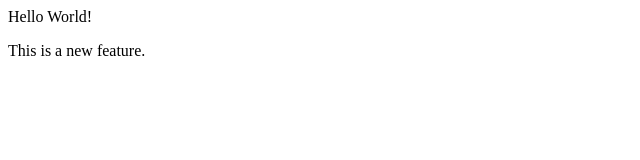
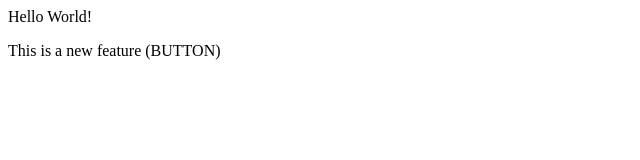
Before and after one commit to Baishalee/HTML-Learning, a plain HTML site: page index.html in a window 1280 px wide. Shown: the full height of the page, 0-640 px from the left. Drawn offline with Linux system fonts and the light colour scheme.

```diff
--- a/index.html
+++ b/index.html
@@ -1,2 +1,2 @@
 <p>Hello World!</p>
-<p>This is a new feature.</p>
+<p>This is a new feature (BUTTON)</p>
```
